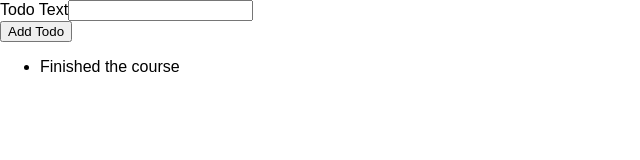
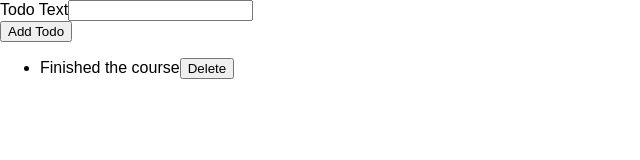
Before and after one commit to nthungvn/understanding-typescript, a React (Create React App) app: page / in a window 1280 px wide. Shown: the top 160 px of the page, without its empty margins (0-640 px from the left). Built offline with nearby package versions, Linux system fonts and the light colour scheme.

Commit message:
delete todo

```diff
--- a/src/App.tsx
+++ b/src/App.tsx
@@ -15,10 +15,14 @@
     ]);
   };
 
+  const deleteTodoHandler = (todoId: string) => {
+    setTodos((prevTodos) => prevTodos.filter((todo) => todo.id !== todoId));
+  };
+
   return (
     <div className="App">
       <NewTodo onCreate={createTodoHandler} />
-      <TodoList items={todos} />
+      <TodoList items={todos} onDelete={deleteTodoHandler} />
     </div>
   );
 };
--- a/src/components/TodoList.tsx
+++ b/src/components/TodoList.tsx
@@ -2,13 +2,21 @@
 
 interface TodoListProps {
   items: Todo[];
+  onDelete: (id: string) => void;
 }
 
 const TodoList = (props: TodoListProps) => {
+  const deleteHandler = (id: string) => {
+    props.onDelete(id);
+  };
+
   return (
     <ul>
       {props.items.map((todo) => (
-        <li key={todo.id}>{todo.text}</li>
+        <li key={todo.id}>
+          <span>{todo.text}</span>
+          <button onClick={deleteHandler.bind(null, todo.id)}>Delete</button>
+        </li>
       ))}
     </ul>
   );
```
